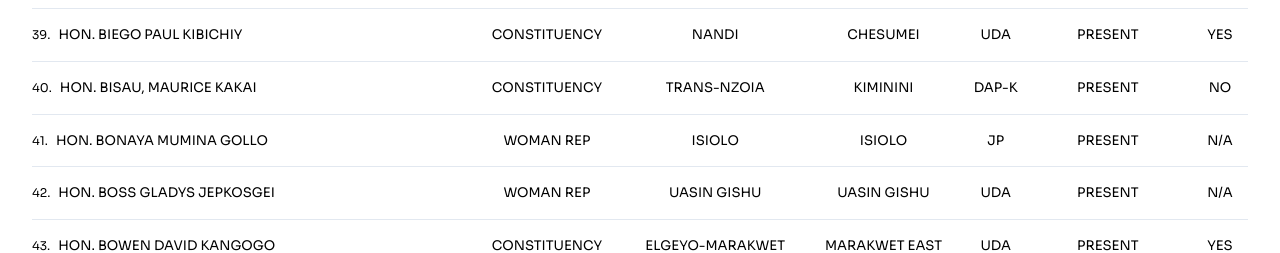
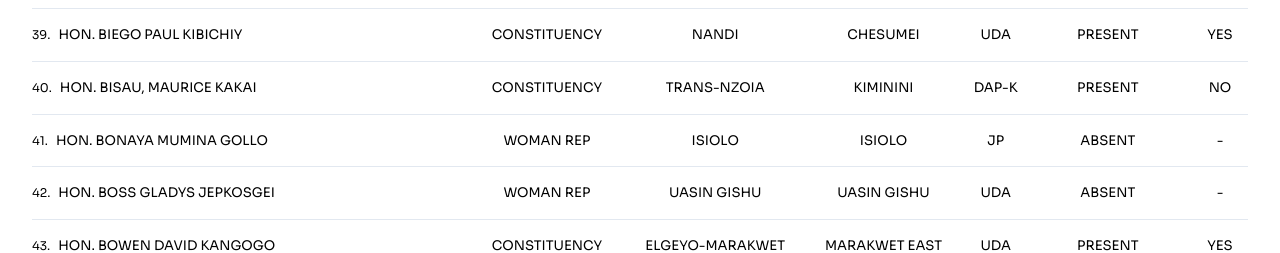
Before and after one commit to AustinMusiku/FinanceBill2023Votes, a React (Vite) app: page / in a window 1280 px wide. Shown: the part 2360-2613 px from the top of the page. Built offline with nearby package versions, Linux system fonts and the light colour scheme.

Commit message:
updated attendance and votes for women reps and nominated mps

```diff
--- a/src/mps.js
+++ b/src/mps.js
@@ -387,8 +387,8 @@
 		"ISIOLO",
 		"ISIOLO",
 		"JP",
-		"PRESENT",
-		-1,
+		"ABSENT",
+		null,
 		"WOMAN REP",
 	],
 	[
@@ -397,8 +397,8 @@
 		"UASIN GISHU",
 		"UASIN GISHU",
 		"UDA",
-		"PRESENT",
-		-1,
+		"ABSENT",
+		null,
 		"WOMAN REP",
 	],
 	[
@@ -859,7 +859,7 @@
 		"WAJIR",
 		"ODM",
 		"PRESENT",
-		-1,
+		0,
 		"WOMAN REP",
 	],
 	[
@@ -1439,8 +1439,8 @@
 		"GARISSA",
 		"GARISSA",
 		"JP",
-		"PRESENT",
-		-1,
+		"ABSENT",
+		null,
 		"WOMAN REP",
 	],
 	[
@@ -1600,7 +1600,7 @@
 		"MURANG'A",
 		"UDA",
 		"PRESENT",
-		-1,
+		1,
 		"WOMAN REP",
 	],
 	[
@@ -1659,8 +1659,8 @@
 		"LAMU",
 		"LAMU",
 		"INDPT",
-		"PRESENT",
-		-1,
+		"ABSENT",
+		null,
 		"WOMAN REP",
 	],
 	[
@@ -1679,8 +1679,8 @@
 		"KWALE",
 		"KWALE",
 		"ODM",
-		"PRESENT",
-		-1,
+		"ABSENT",
+		null,
 		"WOMAN REP",
 	],
 	[
@@ -1770,7 +1770,7 @@
 		"TAITA TAVETA",
 		"UDA",
 		"PRESENT",
-		-1,
+		1,
 		"WOMAN REP",
 	],
 	[
@@ -1829,8 +1829,8 @@
 		"",
 		"",
 		"ODM",
-		"PRESENT",
-		-1,
+		"ABSENT",
+		null,
 		"NOMINATED",
 	],
 	[
@@ -1859,8 +1859,8 @@
 		"NYAMIRA",
 		"NYAMIRA",
 		"JP",
-		"PRESENT",
-		-1,
+		"ABSENT",
+		null,
 		"WOMAN REP",
 	],
 	[
@@ -1899,8 +1899,8 @@
 		"NANDI",
 		"NANDI",
 		"UDA",
-		"PRESENT",
-		-1,
+		"ABSENT",
+		null,
 		"WOMAN REP",
 	],
 	[
@@ -1910,7 +1910,7 @@
 		"KAKAMEGA",
 		"ODM",
 		"PRESENT",
-		-1,
+		0,
 		"WOMAN REP",
 	],
 	[
@@ -2039,8 +2039,8 @@
 		"KIAMBU",
 		"KIAMBU",
 		"UDA",
-		"PRESENT",
-		-1,
+		"ABSENT",
+		null,
 		"WOMAN REP",
 	],
 	[
@@ -2291,7 +2291,7 @@
 		"THARAKA-NITHI",
 		"TSP",
 		"PRESENT",
-		-1,
+		1,
 		"WOMAN REP",
 	],
 	[
@@ -2711,8 +2711,8 @@
 		"HOMA BAY",
 		"HOMA BAY",
 		"ODM",
-		"PRESENT",
-		-1,
+		"ABSENT",
+		null,
 		"WOMAN REP",
 	],
 	[
@@ -3202,8 +3202,8 @@
 		"BUNGOMA",
 		"BUNGOMA",
 		"FORD-K",
-		"PRESENT",
-		-1,
+		"ABSENT",
+		null,
 		"WOMAN REP",
 	],
 	[
```
